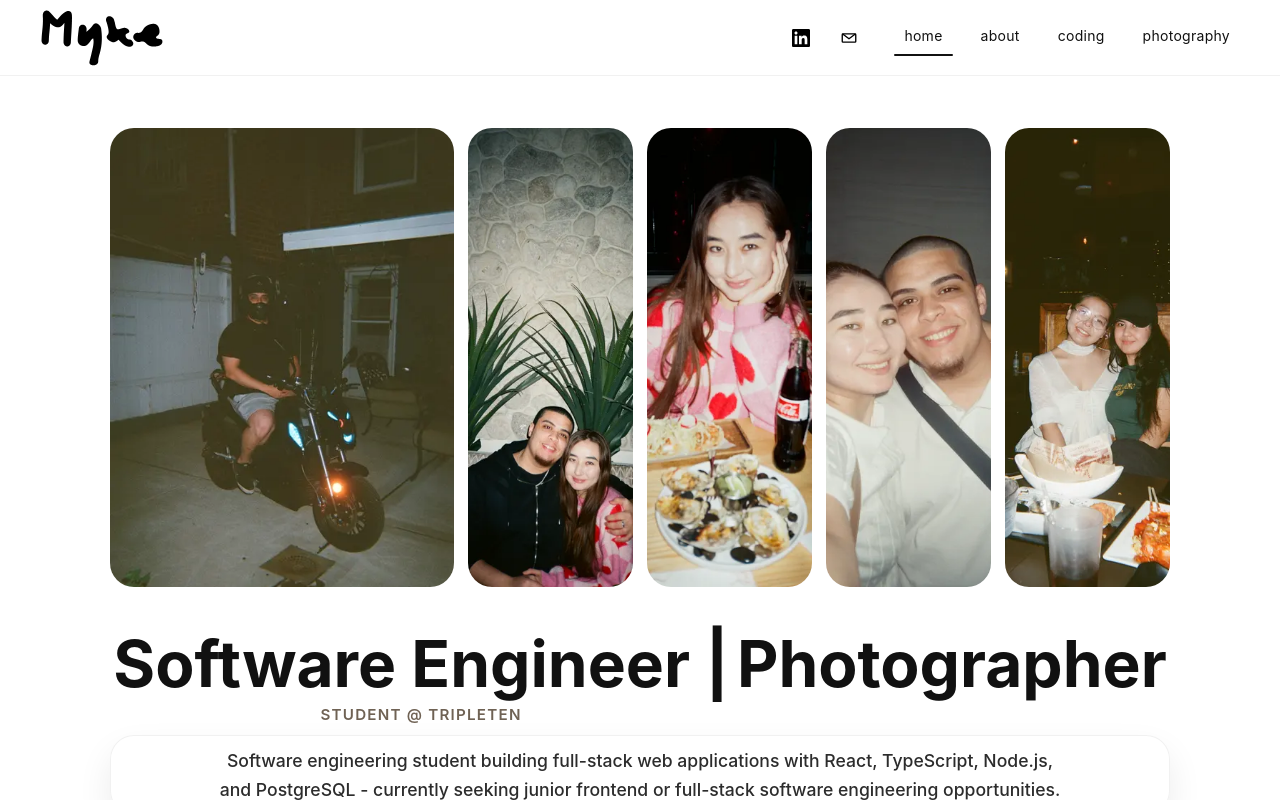
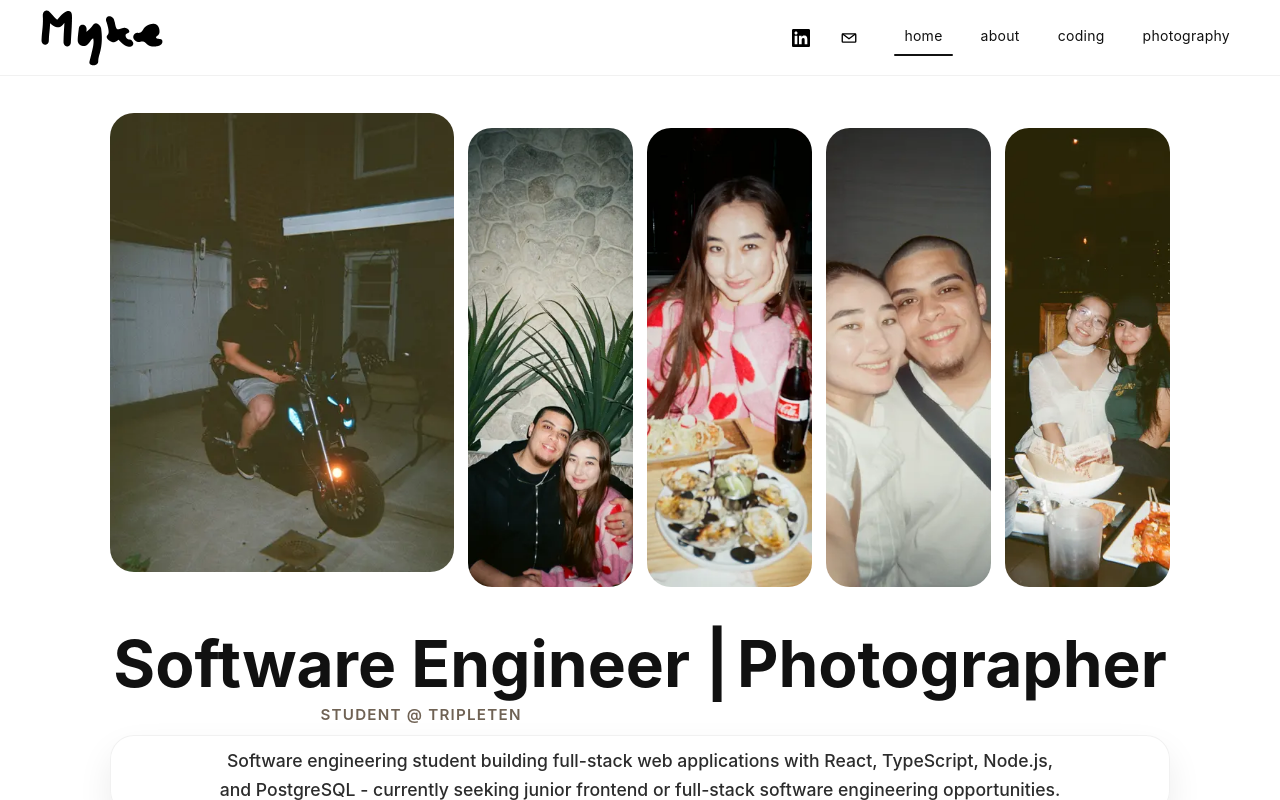
Before and after one commit to MykeRam/Mykes-Photog, a React (Vite) app in the folder client/: page / in a window 1280 px wide. In both pictures the pointer is over the element 282 px from the left and 357 px from the top of the page. Shown: the top 800 px of the page. Built offline with nearby package versions, Linux system fonts and the light colour scheme; the HTML template or start-up script is replaced by a standard one.

Commit message:
Add homepage photo hover lift

```diff
--- a/client/src/components/Home/Home.css
+++ b/client/src/components/Home/Home.css
@@ -31,6 +31,11 @@
   overflow: hidden;
   border-radius: 24px;
   background: #f3eee8;
+  transition: transform 0.65s cubic-bezier(0.22, 1, 0.36, 1);
+}
+
+.home-hero-card:hover {
+  transform: translateY(-15px);
 }
 
 .home-hero-card--lead {
@@ -111,6 +116,16 @@
   color: #6f6254;
 }
 
+@media (prefers-reduced-motion: reduce) {
+  .home-hero-card {
+    transition: none;
+  }
+
+  .home-hero-card:hover {
+    transform: none;
+  }
+}
+
 @media (max-width: 960px) {
   .home-page {
     min-height: calc(100svh - 72px);
```
